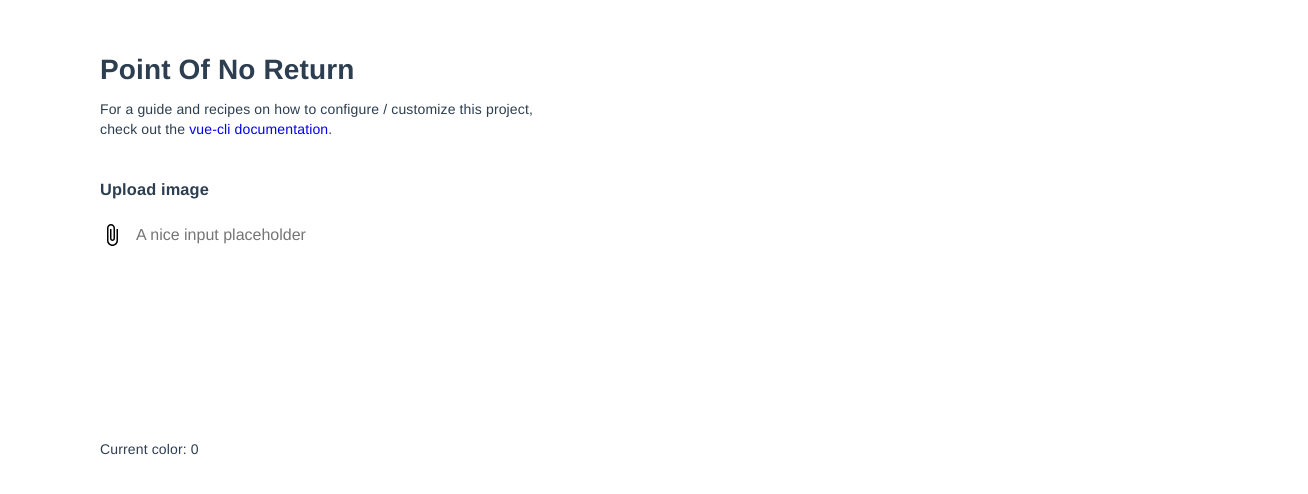
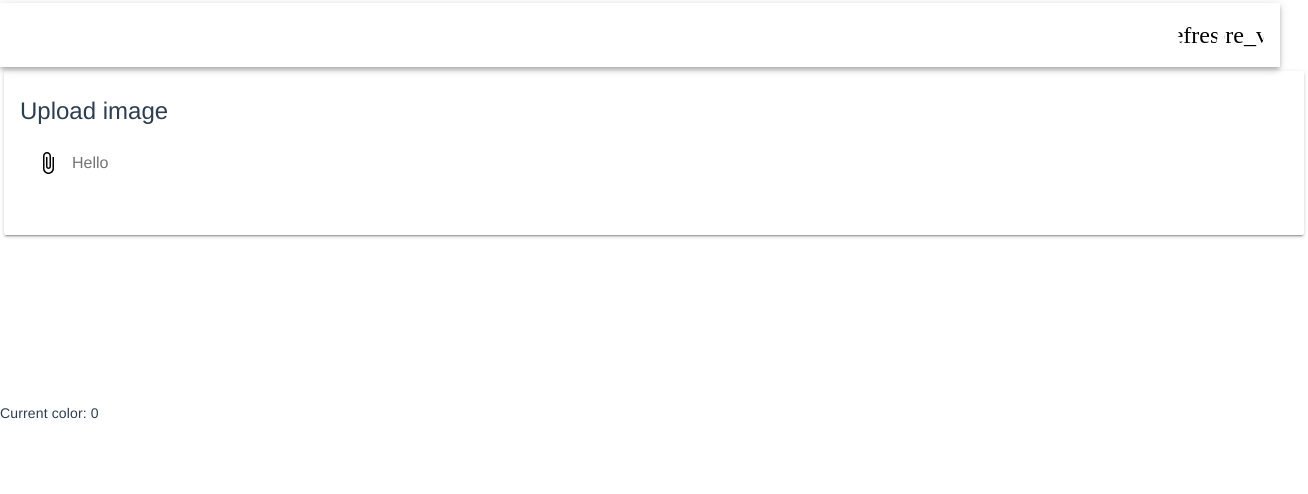
Before and after one commit to dairbuirabass/columbia-bring-mispurchases-to-end, a Vue app: page / in a window 1280 px wide. Shown: the top 494 px of the page, 1308 px wide, since content can reach past the window. Built offline with nearby package versions, Linux system fonts and the light colour scheme.

Commit message:
Toolbar and card container

```diff
--- a/src/App.vue
+++ b/src/App.vue
@@ -1,6 +1,6 @@
 <template>
   <div id="app">
-    <Main msg="Point Of No Return"/>
+    <Main />
   </div>
 </template>
 
@@ -17,8 +17,8 @@ export default {
 
 <style>
 #app {
-  margin: 60px auto 0;
-  max-width: 1080px;
+  margin: 3px auto 0;
+  max-width: 100%;
   font-family: 'Avenir', Helvetica, Arial, sans-serif;
   -webkit-font-smoothing: antialiased;
   -moz-osx-font-smoothing: grayscale;
--- a/src/components/FileUpload.vue
+++ b/src/components/FileUpload.vue
@@ -1,10 +1,16 @@
 <template>
   <div class="file-upload">
-    <h3>Upload image</h3>
-		<md-field>
-      <label>Upload files</label>
-			<md-file v-on:change="emitToParent" placeholder="A nice input placeholder" />
-    </md-field>
+    <md-card class="md-primary">
+      <md-card-header>
+        <div class="md-title">Upload image</div>
+        <md-card-media>
+          <md-field>
+            <label>Upload files</label>
+            <md-file v-on:change="emitToParent" placeholder="Hello" />
+          </md-field>
+        </md-card-media>
+      </md-card-header>
+    </md-card>
   </div>
 </template>
 
@@ -21,7 +27,10 @@ export default {
 
 <!-- Add "scoped" attribute to limit CSS to this component only -->
 <style scoped>
-h3 {
-  margin: 40px 0 0;
-}
+.md-card {
+    width: 1300px;
+    margin: 4px;
+    display: inline-block;
+    vertical-align: top;
+  }
 </style>
--- a/src/components/Main.vue
+++ b/src/components/Main.vue
@@ -1,11 +1,6 @@
 <template>
   <div class="main">
-    <h1>{{ msg }}</h1>
-    <p>
-      For a guide and recipes on how to configure / customize this project,<br>
-      check out the
-      <a href="https://cli.vuejs.org" target="_blank" rel="noopener">vue-cli documentation</a>.
-    </p>
+		<Topbar />
 		<FileUpload v-on:childToParent="passImgToCanvas" />
     <canvas id="uploadedImage" v-on:click="getCurrentColor"></canvas>
     <p>Current color: {{hex}}</p>  </div>
@@ -13,6 +8,7 @@
 
 <script>
 import FileUpload from './FileUpload'
+import Topbar from './Topbar'
 
 export default {
   name: 'Main',
@@ -22,7 +18,8 @@ export default {
 		}
 	},
 	components: {
-		FileUpload
+		FileUpload,
+		Topbar
 	},
   props: {
     msg: String
--- /dev/null
+++ b/src/components/Topbar.vue
@@ -0,0 +1,28 @@
+<template>
+  <div class="topbar">
+    <md-toolbar class="md-primary">
+      <h3 class="md-title"></h3>
+      <div class="md-toolbar-section-end">
+        <md-button class="md-icon-button">
+          <md-icon>refresh</md-icon>
+        </md-button>
+        <md-button class="md-icon-button">
+          <md-icon>more_vert</md-icon>
+        </md-button>
+      </div>
+    </md-toolbar>
+  </div>
+</template>
+
+<script>
+export default {
+  name: 'Topbar',
+}
+</script>
+
+<!-- Add "scoped" attribute to limit CSS to this component only -->
+<style lang="scss" scoped>
+  .md-toolbar{
+    width: 100%;
+  }
+</style>
--- a/src/main.js
+++ b/src/main.js
@@ -2,7 +2,10 @@ import Vue from 'vue'
 import VueRouter from 'vue-router'
 import VueMaterial from 'vue-material'
 import 'vue-material/dist/vue-material.min.css'
+// // import 'vue-material/dist/theme/default-dark.css'
+// // import 'vue-material/dist/vue-material.min.css'
 import App from './App.vue'
+// import "~vue-material/dist/theme/engine"; // Import the theme engine
 
 Vue.config.productionTip = false
 
```
Also changed, not shown: package.json (+6 -2 lines), 1 other file (tests, documents, lock files or other folders).
